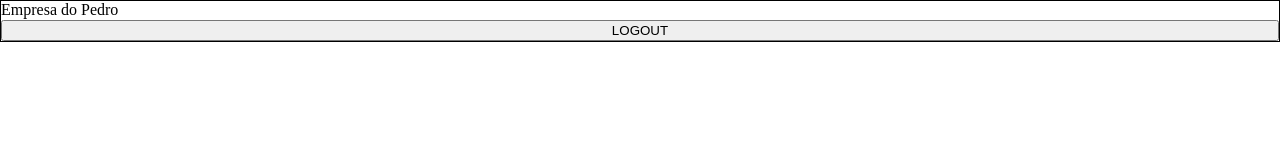
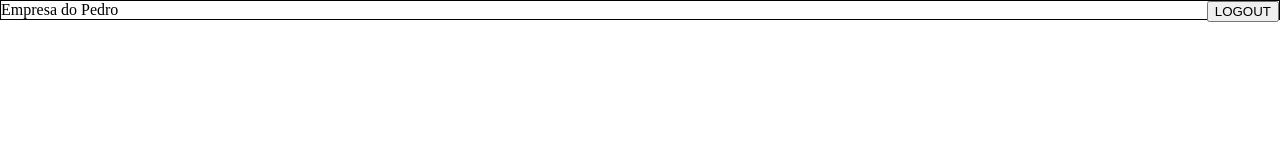
Before and after one commit to Pedrin7/aula_vitor, a plain HTML site: page exercicio_grid/index.html in a window 1280 px wide. Drawn offline with Linux system fonts and the light colour scheme.

Commit message:
continuação exer display grid

```diff
--- a/exercicio_grid/style.css
+++ b/exercicio_grid/style.css
@@ -4,19 +4,18 @@ body{
     padding: 0;
 }
 
-header {
-    background-color: white;
+header{
+
+    border: 1px solid black;
+}
+
+
+header>button{
+    float: right;
+}
+
+.container{
+
     display: grid;
-    height: 40px;
-    border: solid 1px black;
 
 }
-
-header>label{
-    grid-template-rows: 1fr ;
-    grid-template-columns: 1fr;
-}
-header>button{
-    grid-template-rows: 1fr ;
-    grid-template-columns: 1fr;
-}
```
